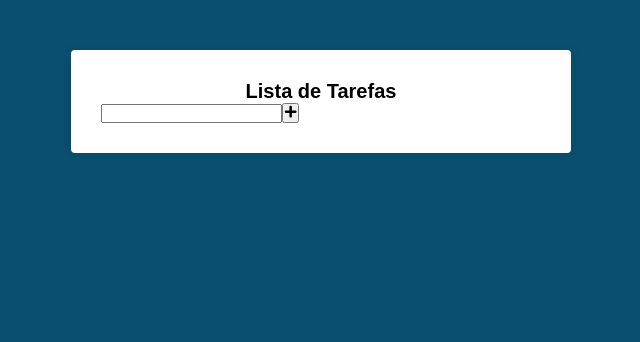
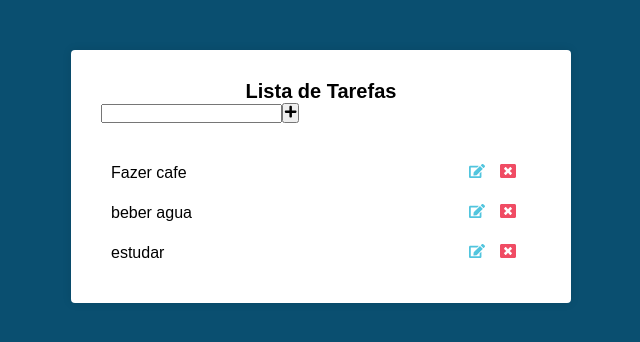
Before and after one commit to ivnocrypto/REACT_lista_tarefas, a React (Create React App) app: page / in a window 1280 px wide. Shown: the top 342 px of the page, without its empty margins (319-959 px from the left). Built offline with nearby package versions, Linux system fonts and the light colour scheme.

Commit message:
estilizando_tarefas

```diff
--- a/src/components/Main.css
+++ b/src/components/Main.css
@@ -34,3 +34,40 @@
   align-items: center;
   justify-content: center;
 }
+.tarefas {
+  margin-top: 30px;
+
+}
+
+.tarefas li {
+  display: flex;
+  align-items: center;
+  justify-content: space-between;
+  padding: 10px;
+  transition: all 600ms;
+}
+
+.tarefas li:hover {
+  background: #51c5de;
+}
+
+.tarefas li .edit {
+  margin-right: 15px;
+  color: #51c5de;
+}
+
+.tarefas li .delete {
+  margin-right: 15px;
+  color: #f04c64;
+}
+
+.tarefas li:hover .edit,
+.tarefas li:hover .delete {
+  color: #000;
+}
+
+.tarefas li .edit,
+.tarefas li .delete {
+  cursor: pointer;
+  transition: all 600ms;
+}
--- a/src/components/Main.js
+++ b/src/components/Main.js
@@ -2,12 +2,16 @@
 
 // Form
 import { FaPlus } from "react-icons/fa";
+
+// Tarefas
+import { FaEdit, FaWindowClose } from "react-icons/fa";
 
 import "./Main.css";
 
 export default class Main extends Component {
   state = {
     novaTarefa: "",
+    tarefas: ["Fazer cafe", "beber agua", "estudar"],
   };
 
   handleChange = (e) => {
@@ -17,7 +21,7 @@
   };
 
   render() {
-    const { novaTarefa } = this.state;
+    const { novaTarefa, tarefas } = this.state;
 
     return (
       <div className="main">
@@ -29,6 +33,18 @@
             <FaPlus />
           </button>
         </form>
+
+        <ul className="tarefas">
+          {tarefas.map((tarefa) => (
+            <li key={tarefa}>
+              {tarefa}
+              <div>
+                <FaEdit className="edit" />
+                <FaWindowClose className="delete" />
+              </div>
+            </li>
+          ))}
+        </ul>
       </div>
     );
   }
```
